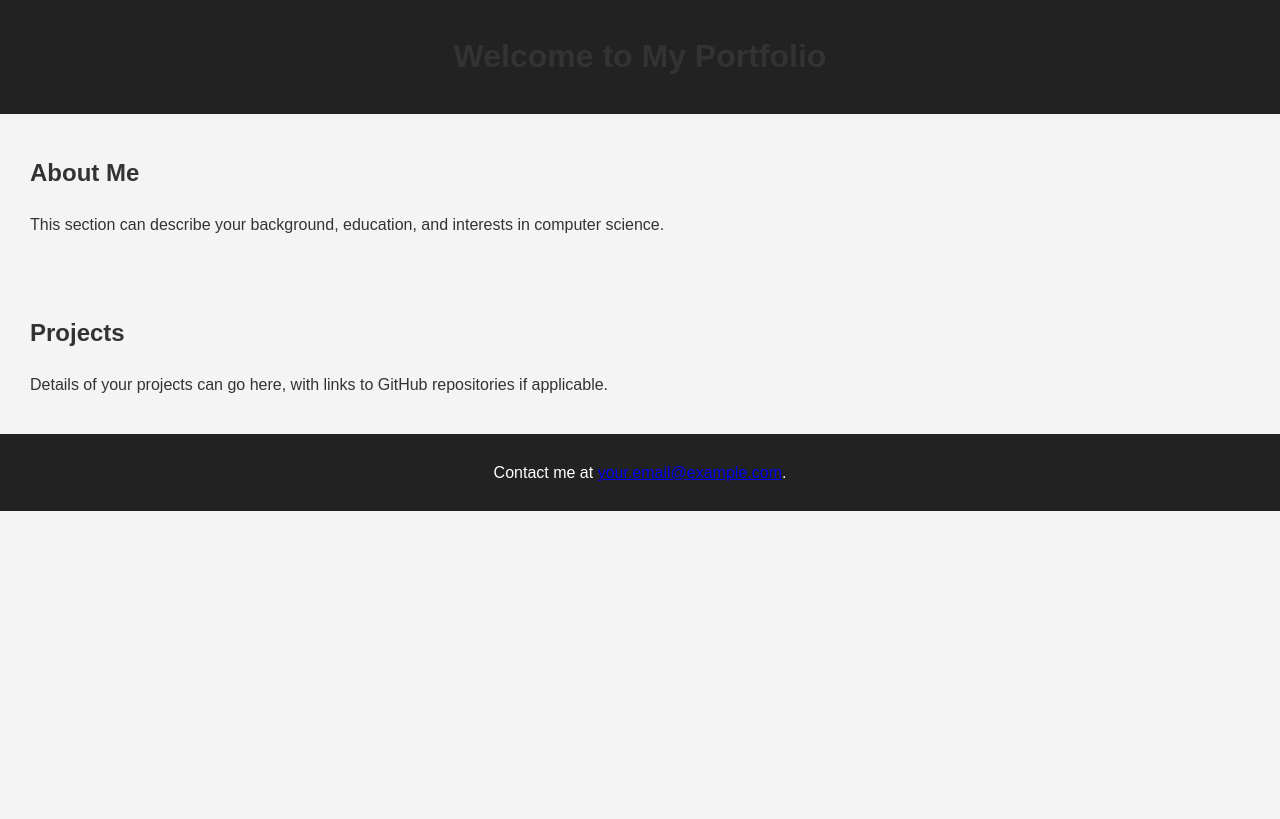
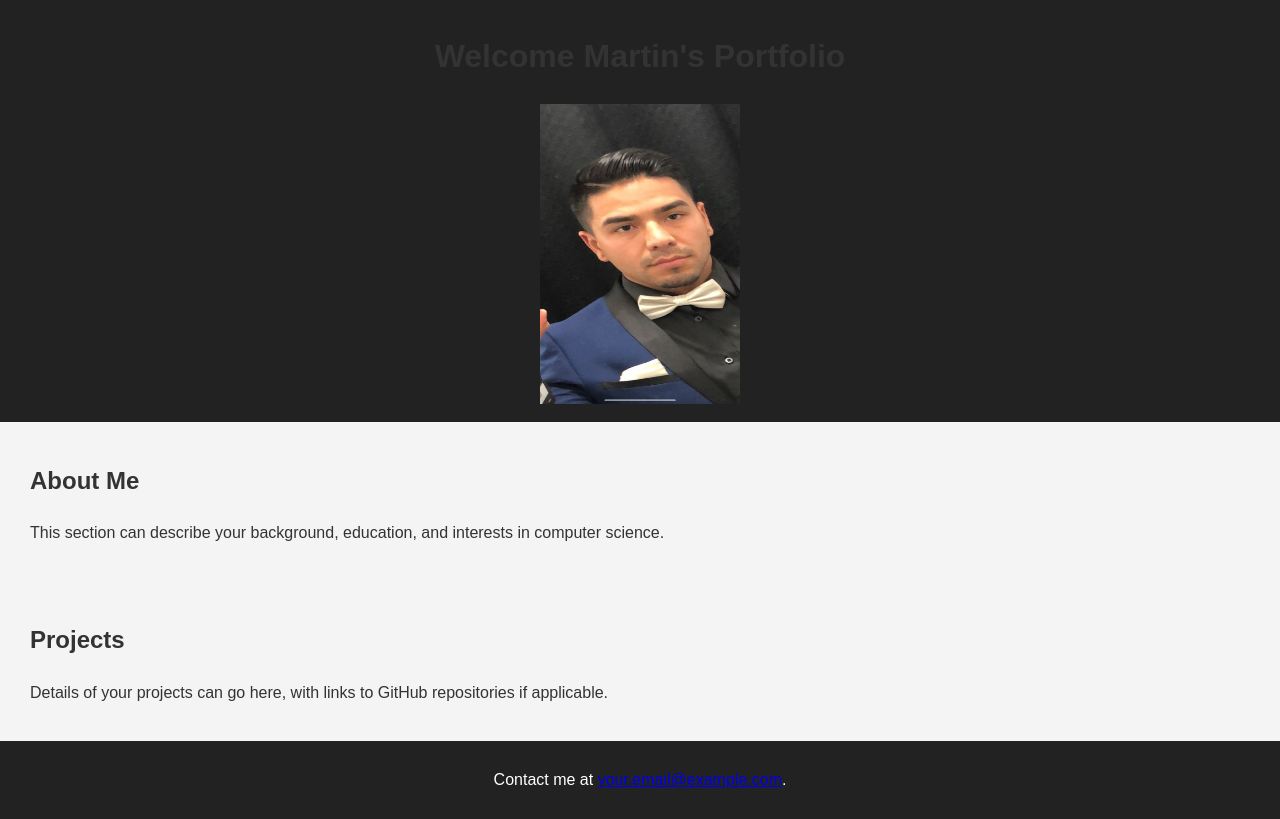
Before and after one commit to Hulk-coding/Hulk-coding.github.io, a plain HTML site: page index.html in a window 1280 px wide. Drawn offline with Linux system fonts and the light colour scheme.

Commit message:
Addition of photo and personal information

```diff
--- a/index.html
+++ b/index.html
@@ -10,12 +10,14 @@
     <link rel="stylesheet" type="text/css" href="styles.css">
     <link rel="icon" type="image/x-icon" href="assets/favicon.ico">
     <link rel="icon" type="image/png" href="assets/favicon.png">
+    <link rel="icon" type="image/jpeg" href="./assets/Martin.jpeg">
     <link rel="apple-touch-icon" sizes="180x180" href="assets/apple-touch-icon.png">
 </head>
 
 <body>
     <header>
-        <h1>Welcome to My Portfolio</h1>
+        <h1>Welcome Martin's Portfolio</h1>
+        <img src="Martin.jpeg" width="200" height="300" alt="Picture of Martin" />
     </header>
     <section>
         <h2>About Me</h2>
@@ -26,7 +28,7 @@
         <p>Details of your projects can go here, with links to GitHub repositories if applicable.</p>
     </section>
     <footer>
-        <p>Contact me at <a href="mailto:your.email@example.com">your.email@example.com</a>.</p>
+        <p>Contact me at <a href="mailto:sebastianes13@gmail.com">your.email@example.com</a>.</p>
     </footer>
 </body>
 
```
Also changed, not shown: Martin.jpeg (added).
